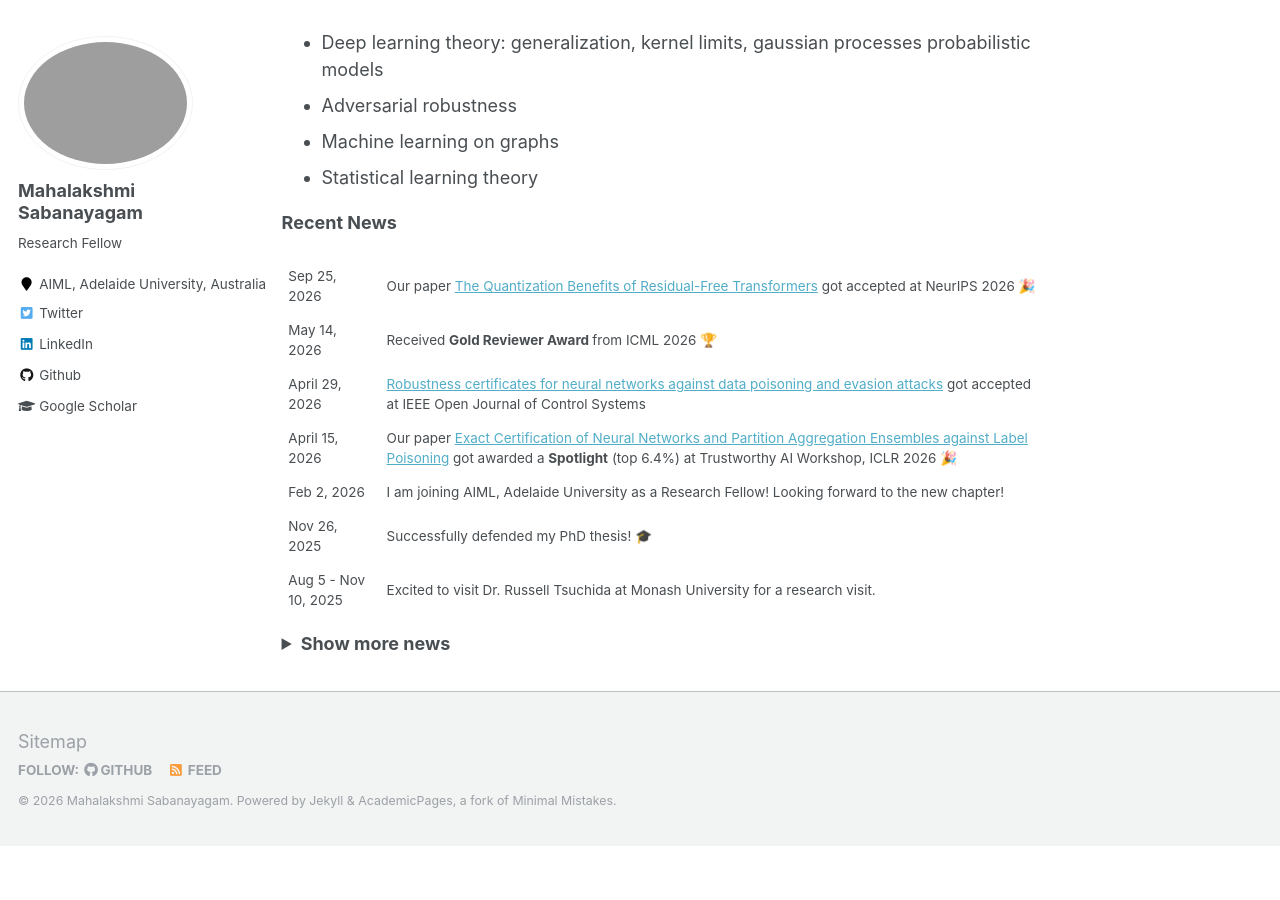
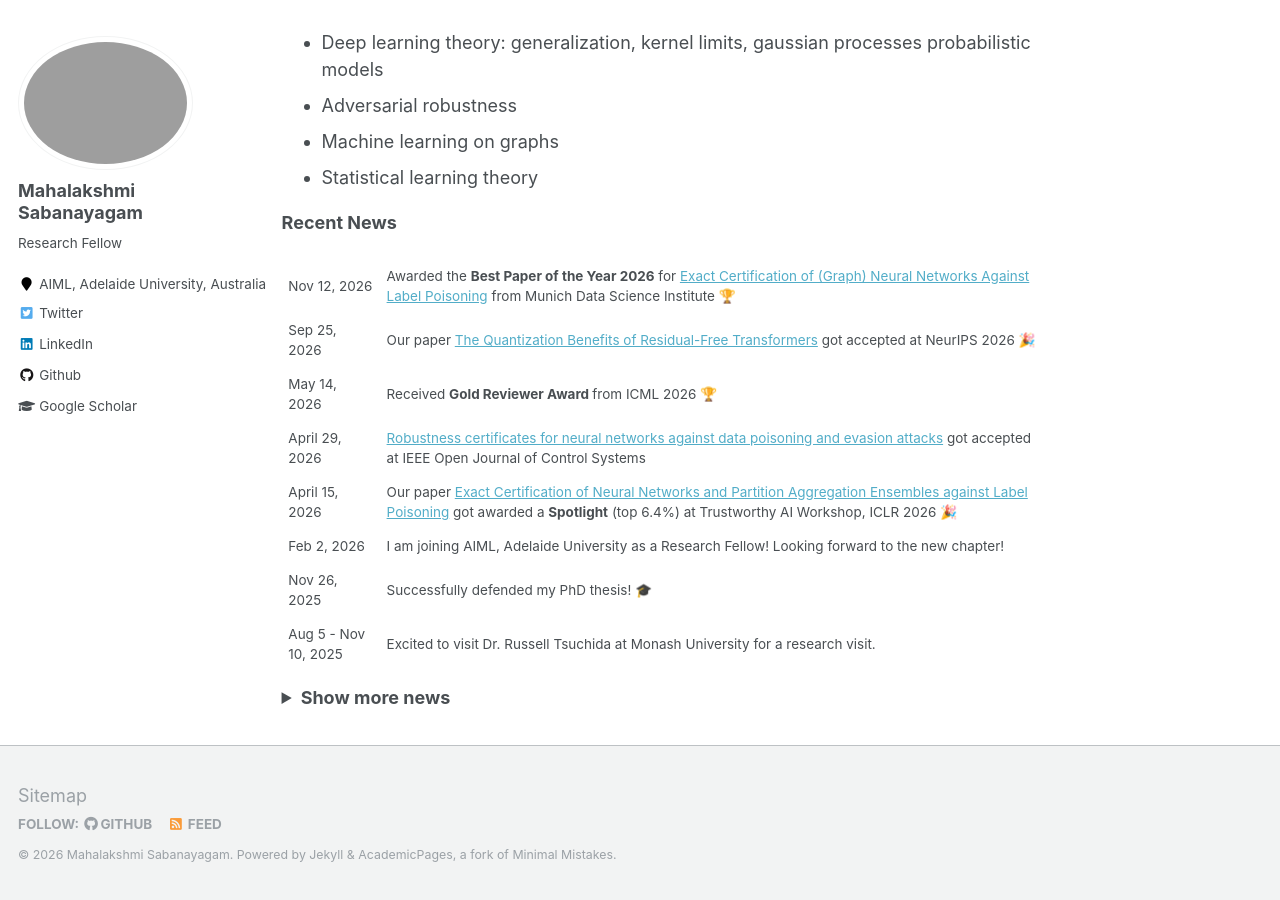
Before and after one commit to mahalakshmi-sabanayagam/mahalakshmi-sabanayagam.github.io, a Jekyll site: the page built from _pages/about.md, in a window 1280 px wide and 900 px high, scrolled down 575 px. Built offline with Jekyll 4.4.1, drawn with Linux system fonts in a browser that asks for light colours; before the commit the page ends 1421 px from its top, so only the background shows below that.

Commit message:
added MDSI award

```diff
--- a/_pages/about.md
+++ b/_pages/about.md
@@ -41,6 +41,10 @@ blockquote {
 
 <!-- Top 5 only -->
 <table>
+  <tr>
+        <td>Nov 12, 2026</td>
+        <td>Awarded the <strong>Best Paper of the Year 2026</strong> for <a href="https://arxiv.org/pdf/2412.00537">Exact Certification of (Graph) Neural Networks Against Label Poisoning</a> from Munich Data Science Institute 🏆 </td>
+  </tr>
   <tr>
         <td>Sep 25, 2026</td>
         <td>Our paper <a href="https://arxiv.org/pdf/2605.25880">The Quantization Benefits of Residual-Free Transformers</a> got accepted at NeurIPS 2026 🎉 </td>
```
Also changed, not shown: _data/publications.yml (+5 -3 lines).
